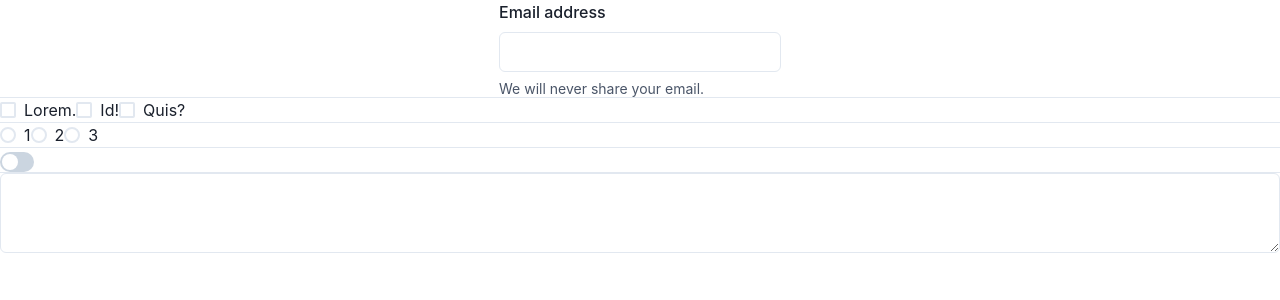
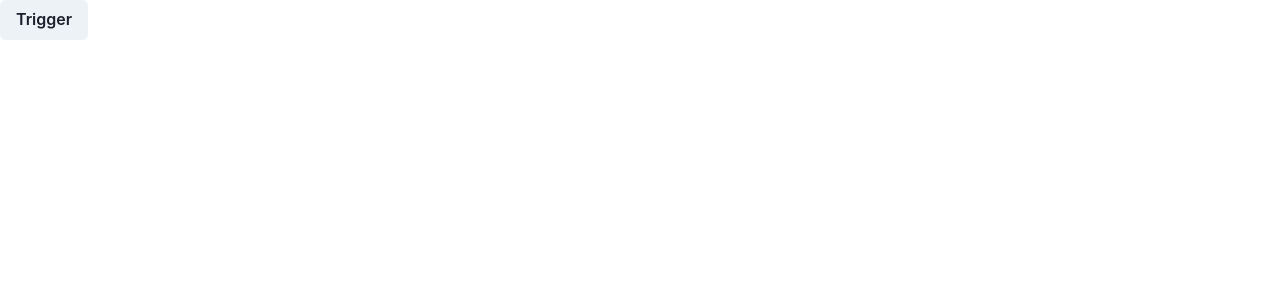
Before and after one commit to JeongHyun-Ha/learn-react, a React (Vite) app: page / in a window 1280 px wide. Shown: the top 300 px of the page. Built offline with nearby package versions, Linux system fonts and the light colour scheme.

Commit message:
Chakra UI
Modal

```diff
--- a/src/App.jsx
+++ b/src/App.jsx
@@ -1,45 +1,35 @@
 import React from "react";
 import {
-  Box,
-  Center,
+  Button,
   ChakraProvider,
-  Checkbox,
-  FormControl,
-  FormHelperText,
-  FormLabel,
-  Input,
-  Radio,
-  RadioGroup,
-  Switch,
-  Textarea,
+  Modal,
+  ModalBody,
+  ModalCloseButton,
+  ModalContent,
+  ModalFooter,
+  ModalHeader,
+  ModalOverlay,
+  useDisclosure,
 } from "@chakra-ui/react";
 
 function App(props) {
+  const { isOpen, onClose, onOpen } = useDisclosure();
+
   return (
     <ChakraProvider>
-      <FormControl>
-        <Center>
-          <Box>
-            <FormLabel>Email address</FormLabel>
-            <Input type="email" />
-            <FormHelperText>We will never share your email.</FormHelperText>
-          </Box>
-        </Center>
-      </FormControl>
-      <hr />
-      <Checkbox>Lorem.</Checkbox>
-      <Checkbox>Id!</Checkbox>
-      <Checkbox>Quis?</Checkbox>
-      <hr />
-      <RadioGroup>
-        <Radio value="1">1</Radio>
-        <Radio value="2">2</Radio>
-        <Radio value="3">3</Radio>
-      </RadioGroup>
-      <hr />
-      <Switch />
-      <hr />
-      <Textarea></Textarea>
+      <Button onClick={onOpen}>Trigger</Button>
+      <Modal isOpen={isOpen} onClose={onClose}>
+        <ModalOverlay />
+        <ModalContent>
+          <ModalHeader>Hello Title</ModalHeader>
+          <ModalCloseButton />
+          <ModalBody>Lorem ipsum.</ModalBody>
+          <ModalFooter>
+            <Button onClick={onClose}>Close</Button>
+            <Button colorScheme={"blue"}>저장</Button>
+          </ModalFooter>
+        </ModalContent>
+      </Modal>
     </ChakraProvider>
   );
 }
```
